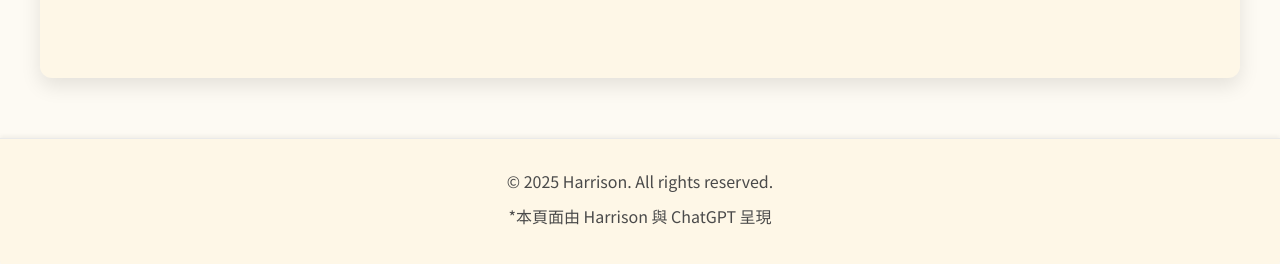
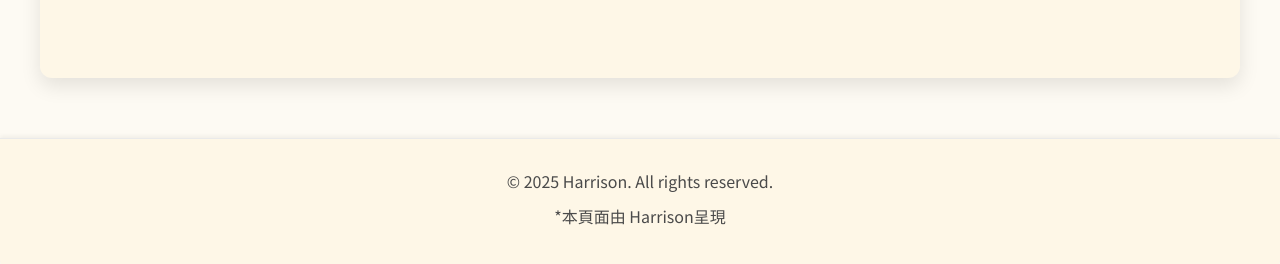
Before and after one commit to hrs-y/home, a plain HTML site: page docs/main.html in a window 1280 px wide. Shown: the part 4608-4872 px from the top of the page. Drawn offline with nearby package versions, Linux system fonts and the light colour scheme.

Commit message:
Update main.html

```diff
--- a/docs/main.html
+++ b/docs/main.html
@@ -788,7 +788,7 @@ body.dark-paper .logo-subtitle {
   <!-- 頁尾 -->
   <footer>
     <p>© 2025 Harrison. All rights reserved.</p>
-    <p class="credits">*本頁面由 Harrison 與 ChatGPT 呈現</p>
+    <p class="credits">*本頁面由 Harrison呈現</p>
   </footer>
 
   <!-- 返回頂部按鈕 -->
```
